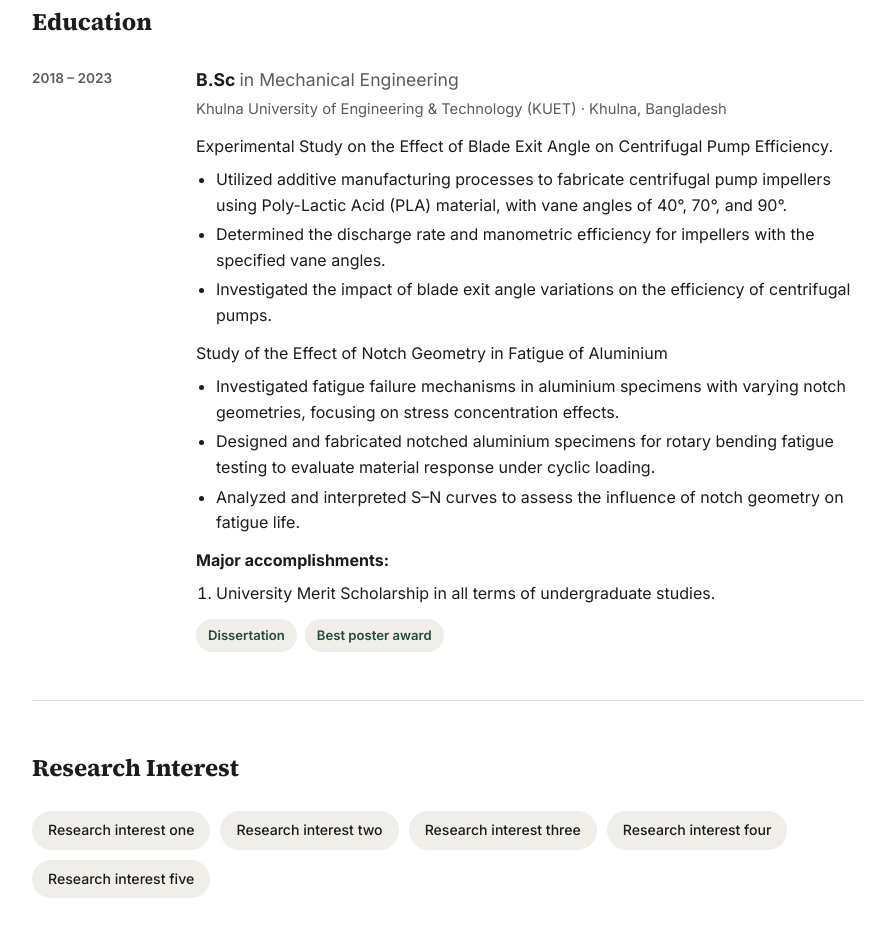
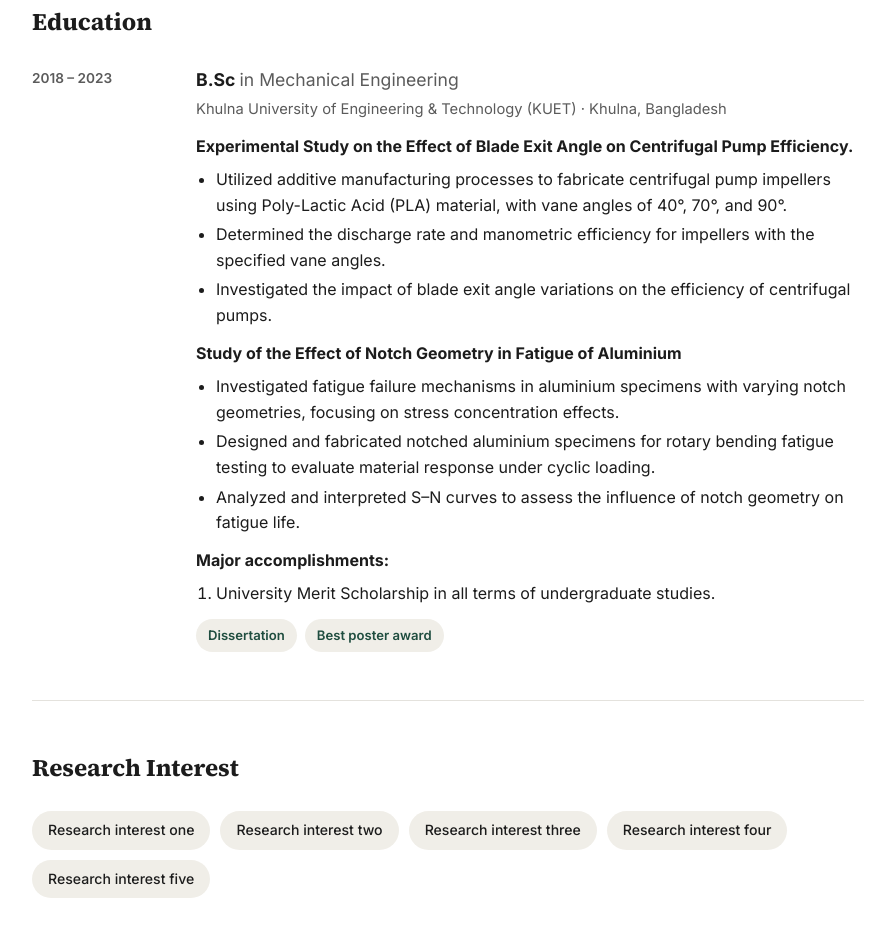
Before and after one commit to Sascho042/MMH, a plain HTML site: page index.html in a window 1280 px wide. Shown: the part 1176-2110 px from the top of the page, without its empty margins (192-1087 px from the left). Drawn offline with Linux system fonts and the light colour scheme.

Commit message:
Bold study titles in index.html
Bolded the titles of two studies in the timeline section.

```diff
--- a/index.html
+++ b/index.html
@@ -77,14 +77,14 @@
           <h3>B.Sc <span class="field">in Mechanical Engineering</span></h3>
           <p class="meta">Khulna University of Engineering & Technology (KUET) &middot; Khulna, Bangladesh</p>
           <div class="timeline-desc">
-            <p>Experimental Study on the Effect of Blade Exit Angle on Centrifugal Pump Efficiency.</p>
+            <p><strong>Experimental Study on the Effect of Blade Exit Angle on Centrifugal Pump Efficiency.</strong></p>
             <ul>
               <li>Utilized additive manufacturing processes to fabricate centrifugal pump impellers using Poly-Lactic Acid
               (PLA) material, with vane angles of 40°, 70°, and 90°.</li>
               <li>Determined the discharge rate and manometric efficiency for impellers with the specified vane angles.</li>
               <li>Investigated the impact of blade exit angle variations on the efficiency of centrifugal pumps.</li>
             </ul>
-            <p>Study of the Effect of Notch Geometry in Fatigue of Aluminium</p>
+            <p><strong>Study of the Effect of Notch Geometry in Fatigue of Aluminium</strong></p>
             <ul>
               <li>Investigated fatigue failure mechanisms in aluminium specimens with varying notch geometries, focusing on stress concentration effects.</li>
               <li>Designed and fabricated notched aluminium specimens for rotary bending fatigue testing to evaluate material response under cyclic loading.</li>
```
